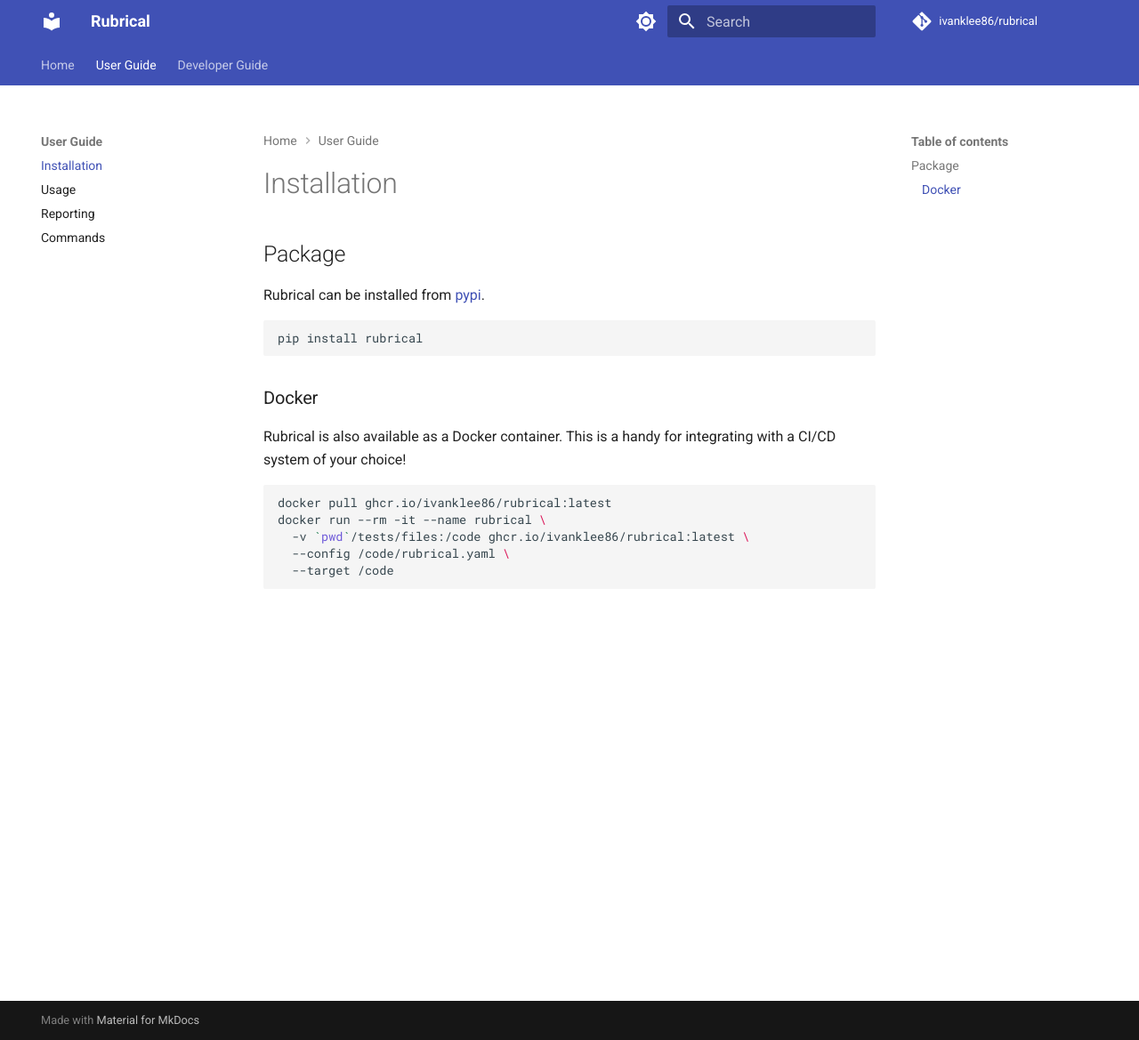
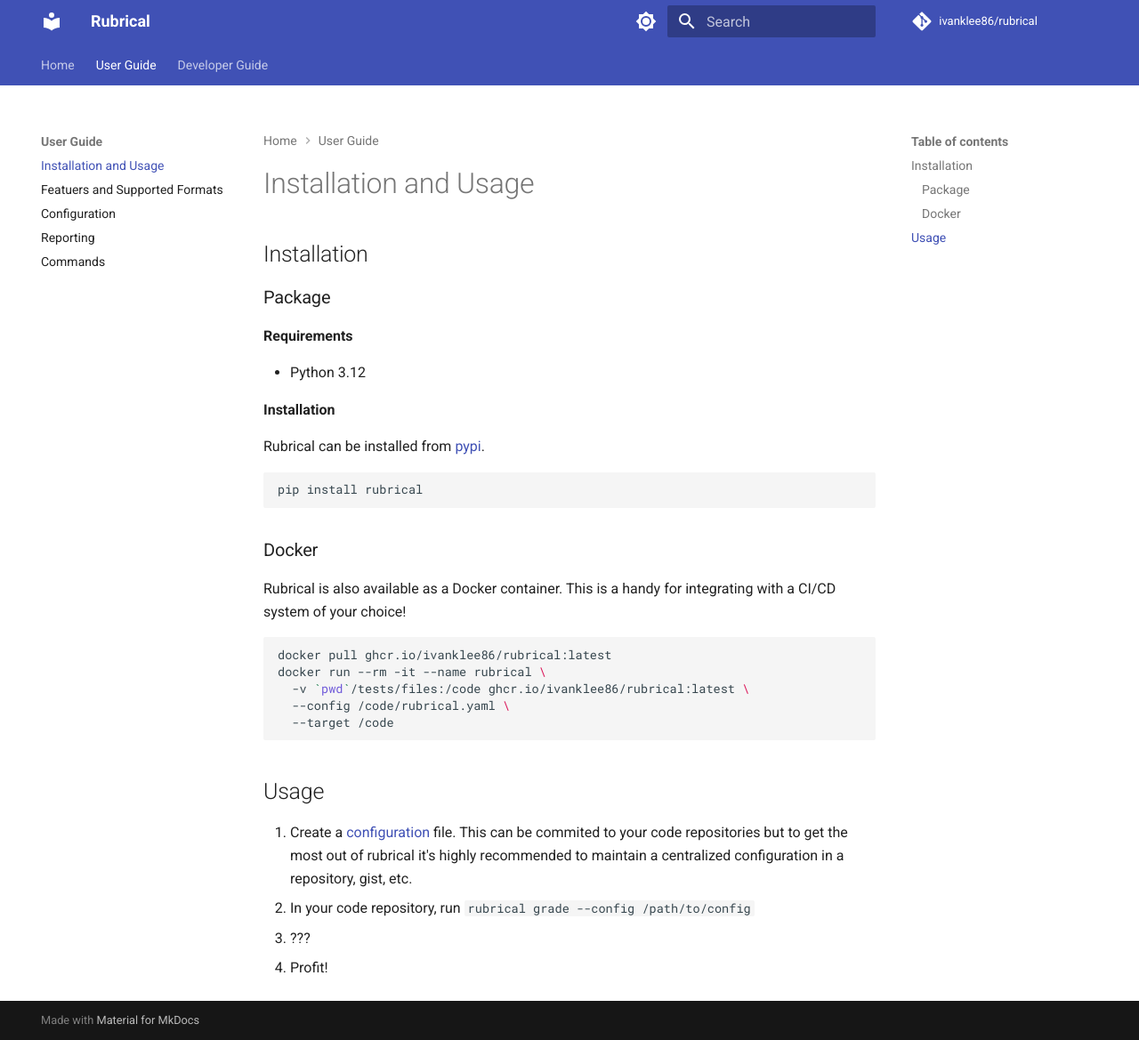
Before and after one commit to ivanklee86/rubrical, an MkDocs documentation site: the page built from docs/installation_and_usage.md, in a window 1280 px wide and 1169 px high. Shown: the whole window at 89% size. Built offline with MkDocs 1.6.1 and Material for MkDocs 9.7.7, drawn with Linux system fonts in a browser that asks for light colours; comment, search, counter and statistics services are not loaded.

````diff
--- a/docs/installation.md
+++ b/docs/installation_and_usage.md
@@ -1,4 +1,12 @@
-## Package
+## Installation
+
+### Package
+
+**Requirements**
+
+* Python 3.12
+
+**Installation**
 
 Rubrical can be installed from [pypi](https://pypi.org/).
 
@@ -17,3 +25,10 @@ docker run --rm -it --name rubrical \
   --config /code/rubrical.yaml \
   --target /code
 ```
+
+## Usage
+
+1. Create a [configuration](installation_and_usage.md) file.  This can be commited to your code repositories but to get the most out of rubrical it's highly recommended to maintain a centralized configuration in a repository, gist, etc.
+2. In your code repository, run `rubrical grade --config /path/to/config`
+3. ???
+4. Profit!
--- a/mkdocs.yaml
+++ b/mkdocs.yaml
@@ -31,8 +31,9 @@ theme:
 nav:
   - Home: 'index.md'
   - User Guide:
-    - Installation: "installation.md"
-    - Usage: "usage.md"
+    - Installation and Usage: "installation_and_usage.md"
+    - Featuers and Supported Formats: "features_and_supported_formats.md"
+    - Configuration: "configuration.md"
     - Reporting: "reporting.md"
     - Commands: "commands.md"
   - Developer Guide: "development.md"
````
Also changed, not shown: README.md (+5 -7 lines), docs/configuration.md (added, +26 -0 lines), docs/features_and_supported_formats.md (added, +14 -0 lines), docs/usage.md (deleted).
